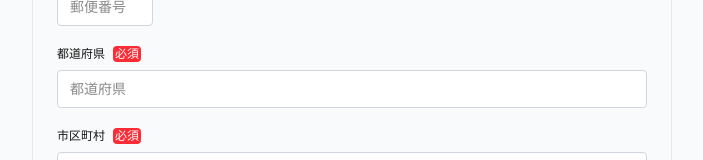
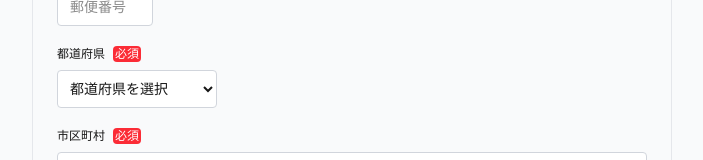
Before and after one commit to daisukemaki1003/Nagisa-assignment, a Next.js app: page / in a window 1280 px wide. Shown: the part 561-721 px from the top of the page, without its empty margins (288-991 px from the left). Built offline with nearby package versions, Linux system fonts and the light colour scheme.

Commit message:
Add CustomSelect component to Home page for prefecture selection, replacing text input with a dropdown, and update form handling to accommodate select input

```diff
--- a/app/page.tsx
+++ b/app/page.tsx
@@ -5,6 +5,8 @@ import {useMemo, useState} from "react";
 import {CustomButton} from "@/components/Button";
 import {CustomInput} from "@/components/Input";
 import {Message} from "@/components/Message";
+import {CustomSelect} from "@/components/Select";
+import {PREFECTURES} from "@/constants/prefectures";
 import {useForm, type PaymentMethod} from "@/hooks/useForm";
 import {X} from "lucide-react";
 
@@ -147,13 +149,20 @@ export default function Home() {
               </InputSection>
 
               <InputSection title="都道府県" required={true}>
-                <CustomInput
-                  placeholder="都道府県"
+                <CustomSelect
                   value={formData.prefecture}
                   onChange={handleTextChange("prefecture")}
                   isError={Boolean(errors.prefecture)}
                   errorMessage={errors.prefecture}
-                />
+                  className="w-full max-w-40"
+                >
+                  <option value="">都道府県を選択</option>
+                  {PREFECTURES.map((prefecture) => (
+                    <option key={prefecture.code} value={prefecture.name}>
+                      {prefecture.name}
+                    </option>
+                  ))}
+                </CustomSelect>
               </InputSection>
 
               <InputSection title="市区町村" required={true}>
--- /dev/null
+++ b/components/Select.tsx
@@ -0,0 +1,46 @@
+import {type SelectHTMLAttributes} from "react";
+
+type CustomSelectProps = SelectHTMLAttributes<HTMLSelectElement> & {
+  isError?: boolean;
+  errorMessage?: string;
+};
+
+export function CustomSelect({
+  className,
+  isError = false,
+  errorMessage,
+  children,
+  ...rest
+}: CustomSelectProps) {
+  const baseClasses = [
+    "w-full",
+    "bg-white",
+    "border",
+    "rounded",
+    "px-2",
+    "py-2",
+    "text-sm",
+    "outline-none",
+    "transition-colors",
+  ];
+
+  const stateClasses = isError
+    ? ["border-red-500", "focus:border-red-500", "focus:ring-1", "focus:ring-red-500"]
+    : ["border-gray-300", "focus:border-blue-500", "focus:ring-1", "focus:ring-blue-500"];
+
+  const selectClasses = [...baseClasses, ...stateClasses];
+  if (className) selectClasses.push(className);
+
+  return (
+    <div className="flex w-full flex-col">
+      <select {...rest} className={selectClasses.join(" ")} aria-invalid={isError}>
+        {children}
+      </select>
+      {isError && errorMessage ? (
+        <span className="mt-1 text-xs text-red-600" role="alert">
+          {errorMessage}
+        </span>
+      ) : null}
+    </div>
+  );
+}
--- a/hooks/useForm.ts
+++ b/hooks/useForm.ts
@@ -71,7 +71,7 @@ export function useForm() {
 
   // テキスト入力の変更を反映し、必要に応じてエラーを解消する
   const handleTextChange = (field: TextField) => {
-    return (event: ChangeEvent<HTMLInputElement>) => {
+    return (event: ChangeEvent<HTMLInputElement | HTMLSelectElement>) => {
       const {value} = event.target;
       setFormData((prev) => ({...prev, [field]: value}));
 
```
